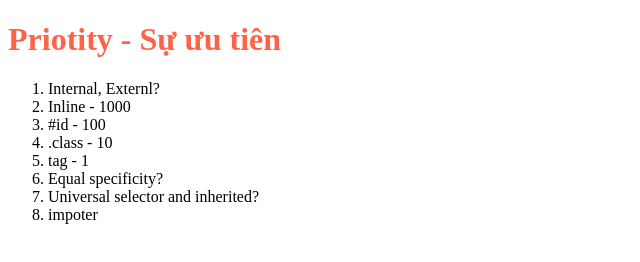
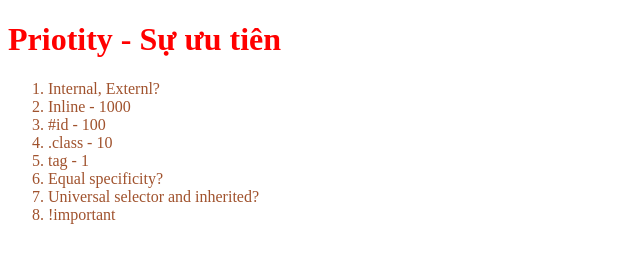
Before and after one commit to hiepp12A3/Html-Css-Zero-To-Hero, a plain HTML site: page F8-Shop/index.html in a window 1280 px wide. Shown: the whole page, without its empty margins (0-640 px from the left). Drawn offline with Linux system fonts and the light colour scheme.

Commit message:
important

```diff
--- a/F8-Shop/index.html
+++ b/F8-Shop/index.html
@@ -6,27 +6,14 @@
          <link rel="stylesheet" href="main.css">
 
          <style>
-             /* điểm cao hơn class nên sẽ thắng */
-             #heading-id{
-                color: violet;
-             }
 
-             /* .chấm gọi class là 10 điểm sẽ hơn tag là 1 điểm */
-            .heading-class{
-                color: yellow;
-            }
-
-             h1{
-                 color: green;
-             }
          </style>
     </head>
 
     <body>
         <div>
             <!-- bài 13 Độ ưu tiên trong CSS -->
-            <!-- kiểu inline này sẽ có điểm cao nhất và thắng 2 thẻ class và id kia -->
-            <h1 style="color: tomato;" id="heading-id" class="heading-class">Priotity - Sự ưu tiên</h1>
+            <h1 id="heading-id" class="heading-class">Priotity - Sự ưu tiên</h1>
             <ol>
                 <li>Internal, Externl?</li>
                 <li>Inline - 1000</li>
@@ -35,7 +22,7 @@
                 <li>tag - 1</li>
                 <li>Equal specificity?</li>
                 <li>Universal selector and inherited?</li>
-                <li>impoter</li>
+                <li> !important</li>
             </ol>
         </div>
     </body>
--- a/F8-Shop/main.css
+++ b/F8-Shop/main.css
@@ -1,4 +1,8 @@
-/* độ ưu tiên trong css */
+/* Universal selector and inherited */
+/* dùng chung */
+*{
+    color: sienna;
+}
 h1{
-    color: red;
+    color: red !important; /* !important đánh dấu là quan trọng nhất */
 }
```
